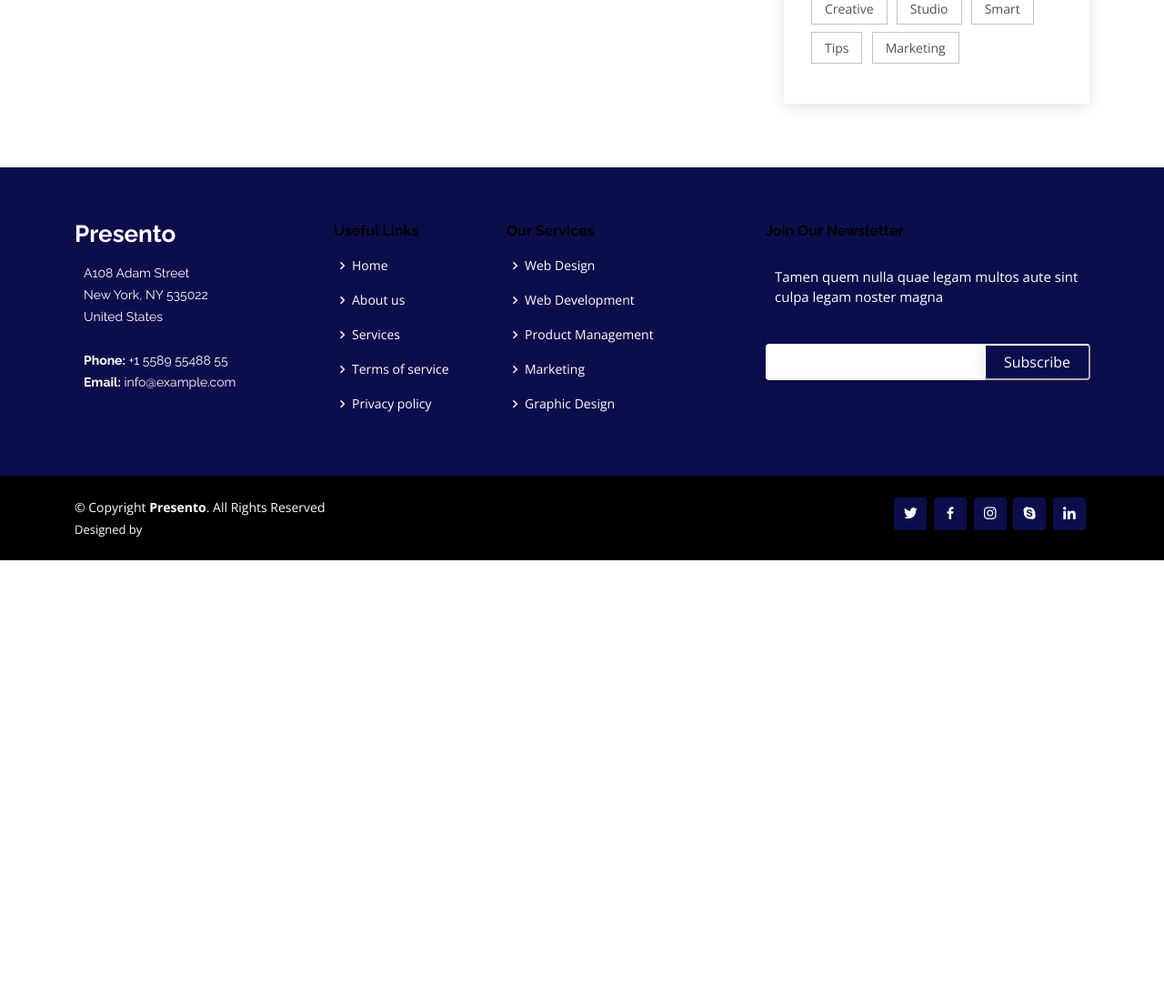
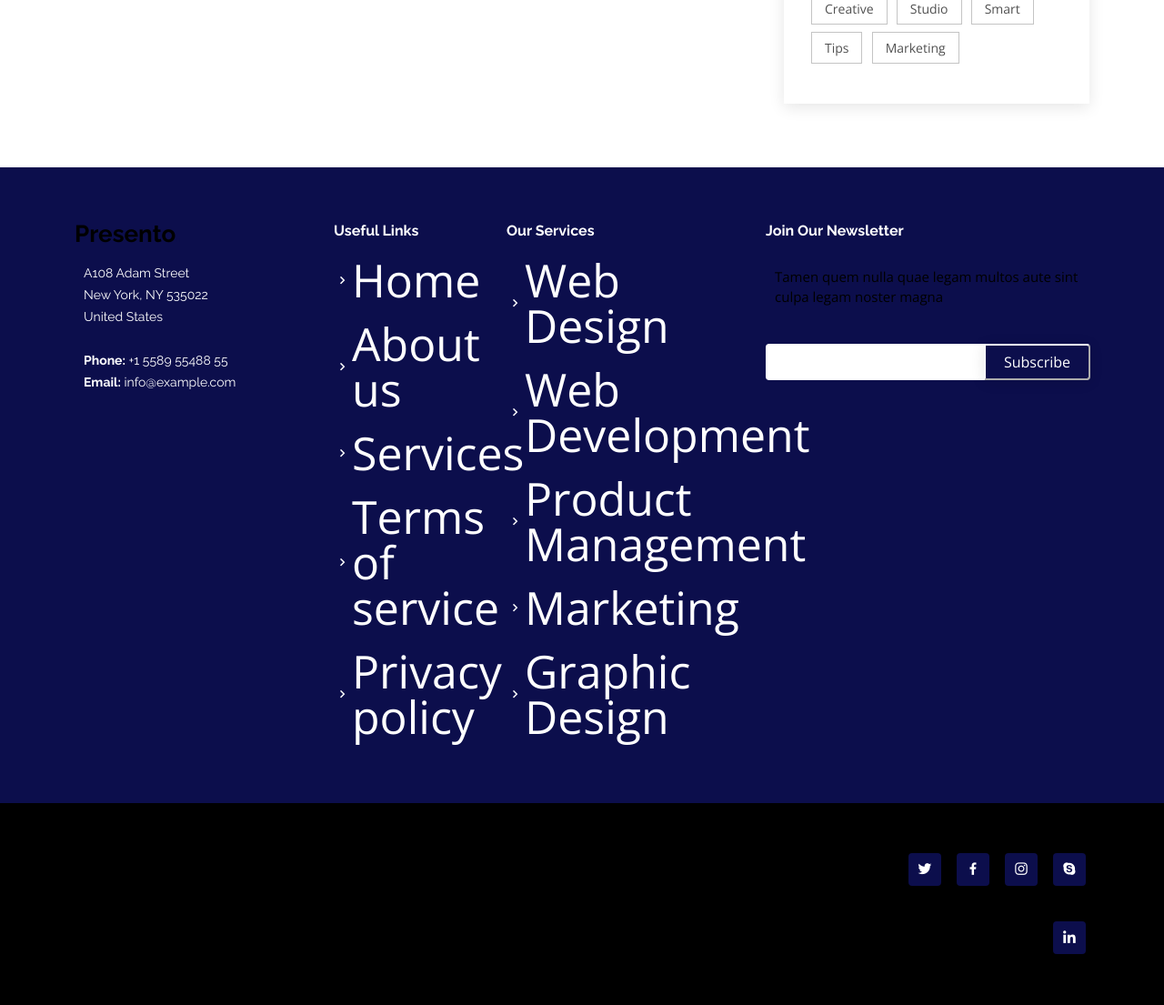
Before and after one commit to Carl-Marasigan/kppi, a PHP site: page /blog.html in a window 1280 px wide. Shown: the part 2118-3223 px from the top of the page at 91% size. Before the commit the page ends 2734 px from the top, so only its background shows below. Run offline with PHP 8.4, Linux system fonts and the light colour scheme.

Commit message:
Update style.css

```diff
--- a/assets/css/style.css
+++ b/assets/css/style.css
@@ -2252,8 +2252,8 @@
 # Footer
 --------------------------------------------------------------*/
 #footer {
-  color: #fff;
-  font-size: 14px;
+  color: #000;
+  font-size: 50px;
   background: #000;
 }
 
@@ -2286,7 +2286,7 @@
 
 #footer .footer-top h4 {
   font-size: 16px;
-  color: #000;
+  color: #fff;
   font-weight: bold;
   position: relative;
   padding-bottom: 12px;
```
